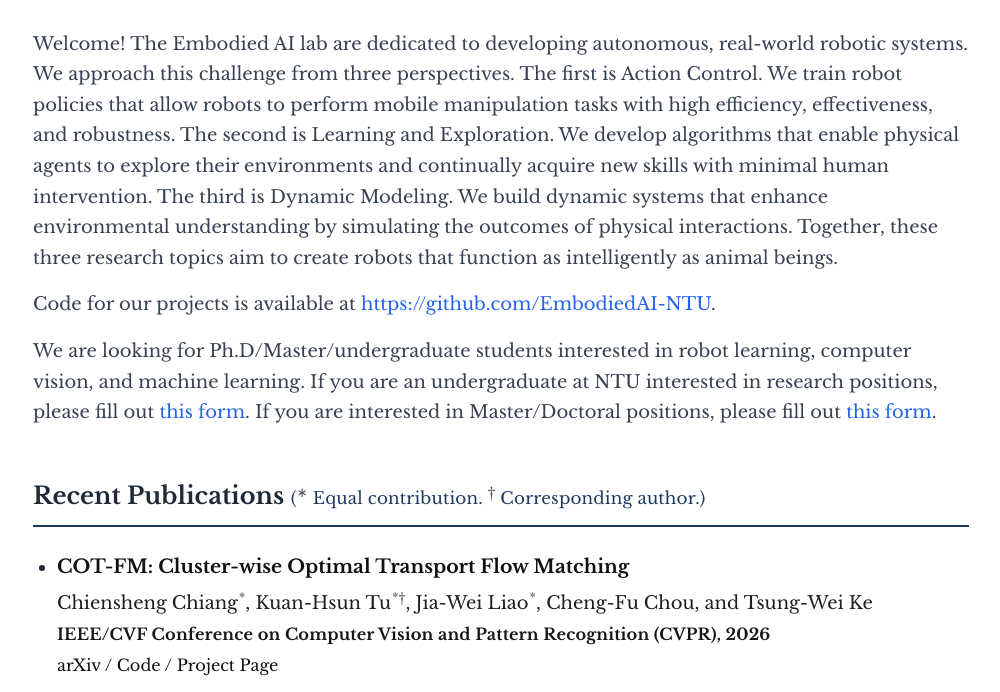
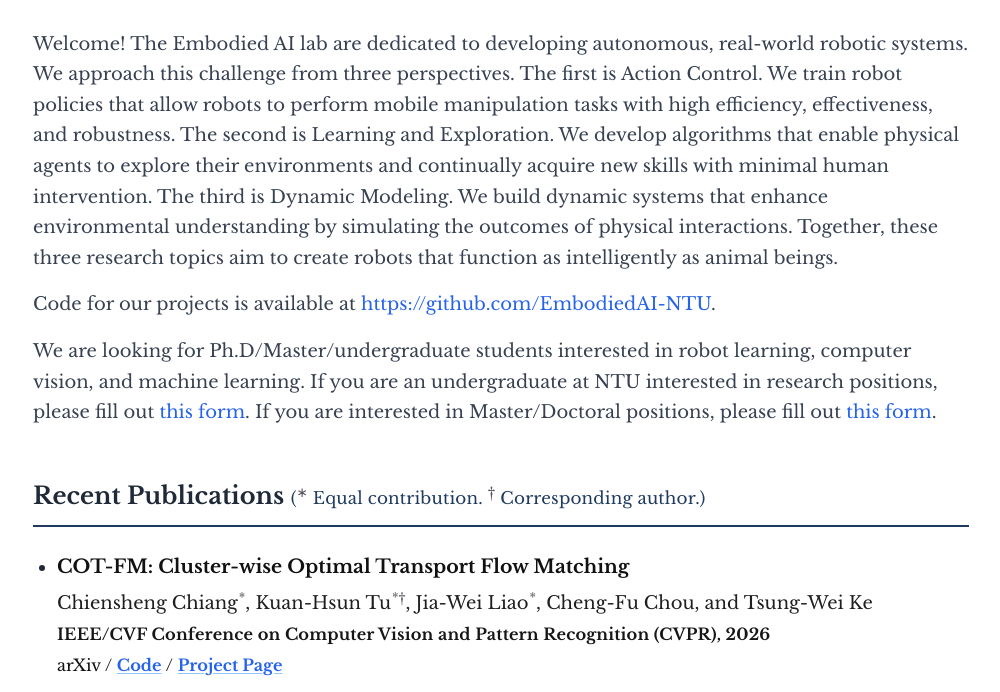
Before and after one commit to EmbodiedAI-NTU/EmbodiedAI-NTU.github.io, a plain HTML site: page index.html in a window 1280 px wide. Shown: the part 108-800 px from the top of the page, without its empty margins (139-1139 px from the left). Drawn offline with nearby package versions, Linux system fonts and the light colour scheme.

Commit message:
add links

```diff
--- a/index.html
+++ b/index.html
@@ -274,7 +274,9 @@
             Chiensheng Chiang<sup>*</sup>, <strong>Kuan-Hsun Tu</strong><sup>*&dagger;</sup>, Jia-Wei Liao<sup>*</sup>, Cheng-Fu Chou, and Tsung-Wei Ke
           </div>
           <div class="pub-venue">IEEE/CVF Conference on Computer Vision and Pattern Recognition (CVPR), 2026</div>
-          <div class="pub-links">arXiv / Code / Project Page</div>
+          <div class="pub-links">
+            arXiv / <a href="https://github.com/EmbodiedAI-NTU/COT-FM">Code</a> / <a href="https://embodiedai-ntu.github.io/cotfm/index.html">Project Page</a>
+          </div>
         </li>
         <li>
           <span class="pub-title">CRONOS: Benchmarking Multi-Task Robotic Manipulation for Reset-Free Reinforcement Learning At Scale</span>
```
